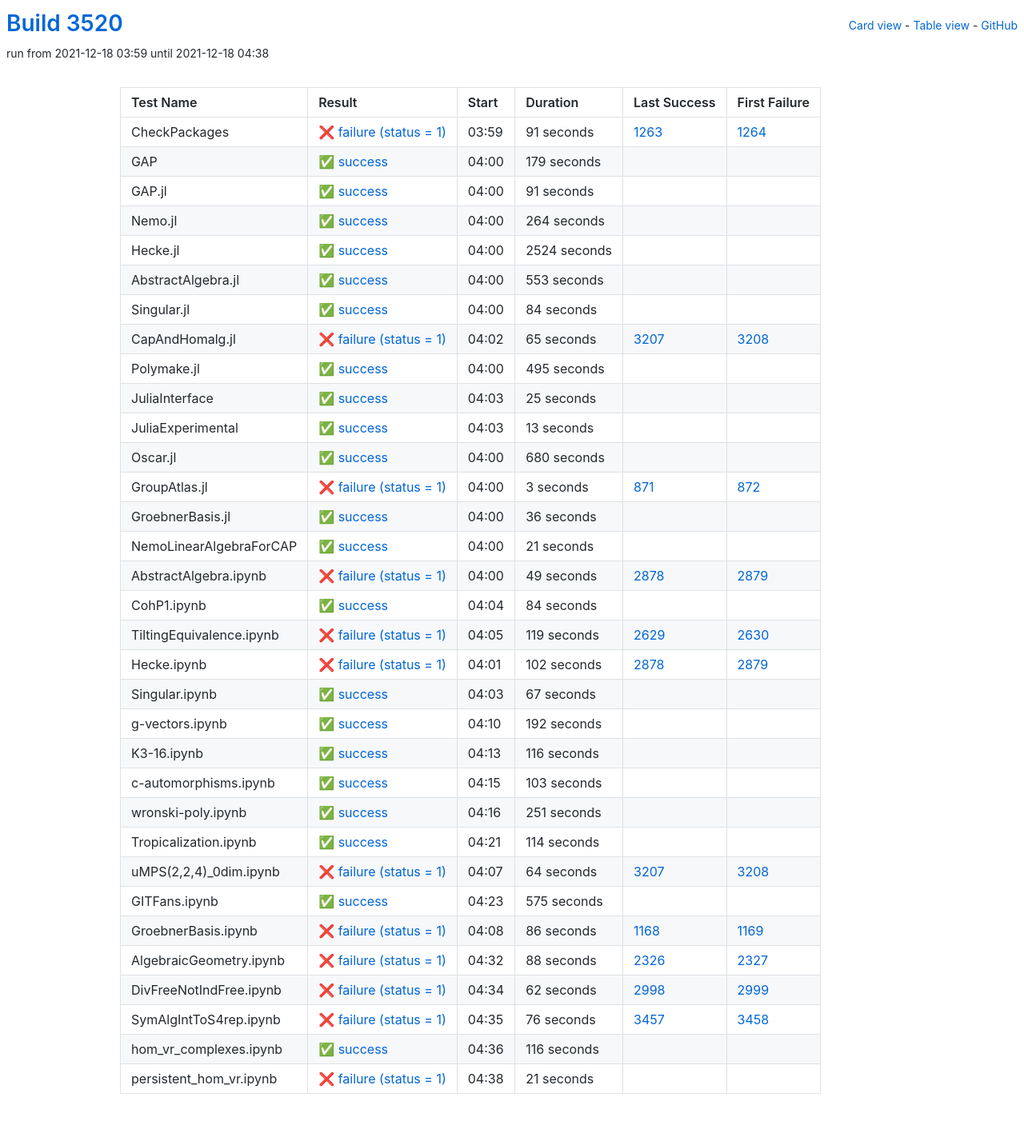
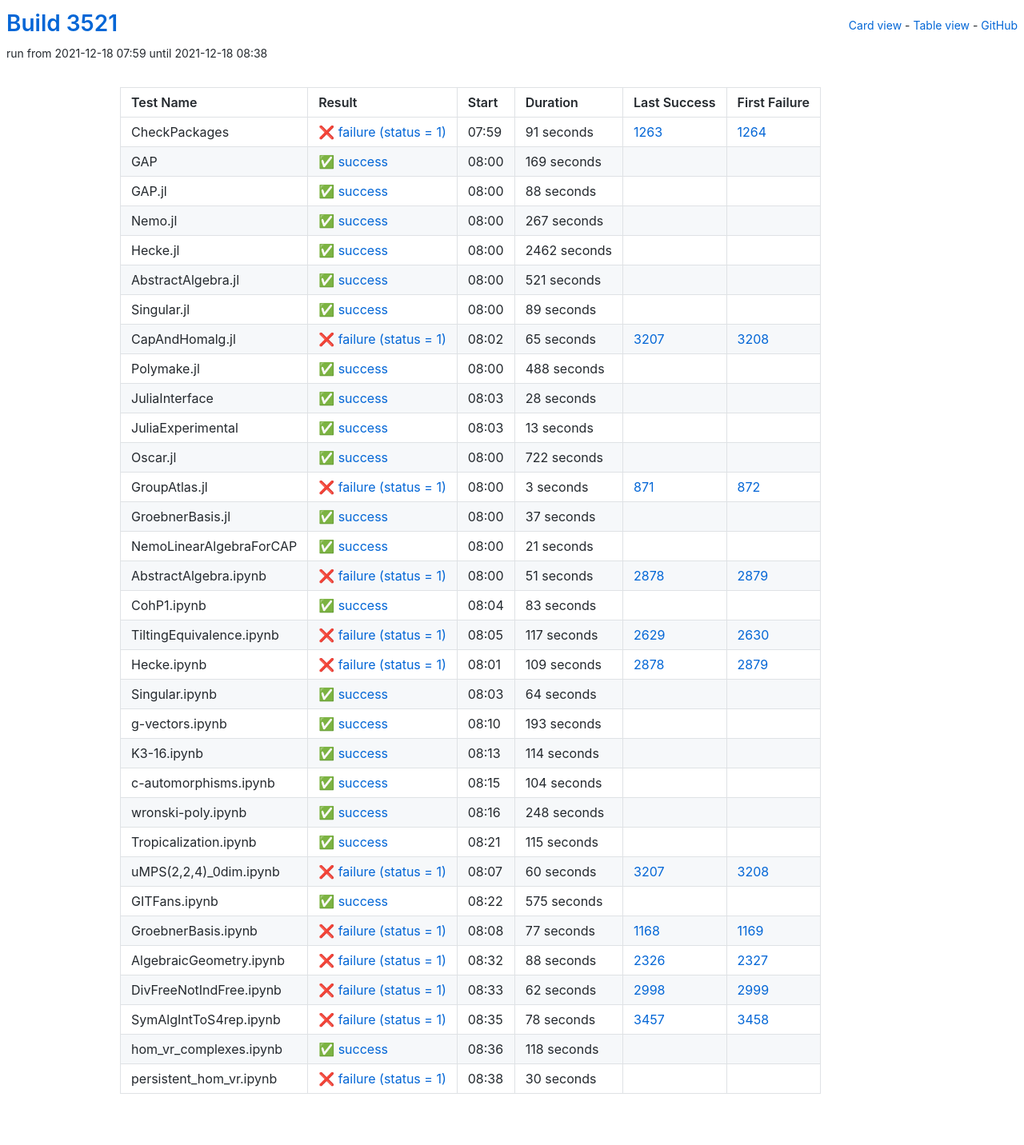
Before and after one commit to oscar-system/oscar-ci-status-stable, a Jekyll site: the page built from table.html, in a window 1280 px wide. Shown: the whole page at 80% size. Built offline with Jekyll 4.4.1, drawn with Linux system fonts in a browser that asks for light colours.

Commit message:
Build #3521

```diff
--- a/_data/ci.yml
+++ b/_data/ci.yml
@@ -1,6 +1,6 @@
 ---
-build: 3520
-build_url: https://oscarci.mathematik.uni-kl.de/job/oscar-stable/3520/
+build: 3521
+build_url: https://oscarci.mathematik.uni-kl.de/job/oscar-stable/3521/
 job: oscar-stable
 organization: oscar-system
 repo: oscar-ci-status-stable
@@ -8,8 +8,8 @@ repourl: https://github.com/oscar-system/oscar-ci-status-stable
 tests:
 - name: CheckPackages
   id: checkpackages
-  log: https://oscarci.mathematik.uni-kl.de/job/oscar-stable/3520/artifact/logs/build-3520/CheckPackages.log
-  start: 2021-12-18 03:59
+  log: https://oscarci.mathematik.uni-kl.de/job/oscar-stable/3521/artifact/logs/build-3521/CheckPackages.log
+  start: 2021-12-18 07:59
   success: false
   exitcode: 1
   status: failure
@@ -20,80 +20,80 @@ tests:
   first_failure_url: https://oscarci.mathematik.uni-kl.de/job/oscar-stable/1264/
 - name: GAP
   id: gap
-  log: https://oscarci.mathematik.uni-kl.de/job/oscar-stable/3520/artifact/logs/build-3520/GAP.log
-  start: 2021-12-18 04:00
+  log: https://oscarci.mathematik.uni-kl.de/job/oscar-stable/3521/artifact/logs/build-3521/GAP.log
+  start: 2021-12-18 08:00
   success: true
   exitcode: 0
   status: success
-  duration: 179
+  duration: 169
   last_success: false
   last_success_url:
   first_failure: false
   first_failure_url:
 - name: GAP.jl
   id: gap-jl
-  log: https://oscarci.mathematik.uni-kl.de/job/oscar-stable/3520/artifact/logs/build-3520/GAP.jl.log
-  start: 2021-12-18 04:00
+  log: https://oscarci.mathematik.uni-kl.de/job/oscar-stable/3521/artifact/logs/build-3521/GAP.jl.log
+  start: 2021-12-18 08:00
   success: true
   exitcode: 0
   status: success
-  duration: 91
+  duration: 88
   last_success: false
   last_success_url:
   first_failure: false
   first_failure_url:
 - name: Nemo.jl
   id: nemo-jl
-  log: https://oscarci.mathematik.uni-kl.de/job/oscar-stable/3520/artifact/logs/build-3520/Nemo.jl.log
-  start: 2021-12-18 04:00
+  log: https://oscarci.mathematik.uni-kl.de/job/oscar-stable/3521/artifact/logs/build-3521/Nemo.jl.log
+  start: 2021-12-18 08:00
   success: true
   exitcode: 0
   status: success
-  duration: 264
+  duration: 267
   last_success: false
   last_success_url:
   first_failure: false
   first_failure_url:
 - name: Hecke.jl
   id: hecke-jl
-  log: https://oscarci.mathematik.uni-kl.de/job/oscar-stable/3520/artifact/logs/build-3520/Hecke.jl.log
-  start: 2021-12-18 04:00
+  log: https://oscarci.mathematik.uni-kl.de/job/oscar-stable/3521/artifact/logs/build-3521/Hecke.jl.log
+  start: 2021-12-18 08:00
   success: true
   exitcode: 0
   status: success
-  duration: 2524
+  duration: 2462
   last_success: false
   last_success_url:
   first_failure: false
   first_failure_url:
 - name: AbstractAlgebra.jl
   id: abstractalgebra-jl
-  log: https://oscarci.mathematik.uni-kl.de/job/oscar-stable/3520/artifact/logs/build-3520/AbstractAlgebra.jl.log
-  start: 2021-12-18 04:00
+  log: https://oscarci.mathematik.uni-kl.de/job/oscar-stable/3521/artifact/logs/build-3521/AbstractAlgebra.jl.log
+  start: 2021-12-18 08:00
   success: true
   exitcode: 0
   status: success
-  duration: 553
+  duration: 521
   last_success: false
   last_success_url:
   first_failure: false
   first_failure_url:
 - name: Singular.jl
   id: singular-jl
-  log: https://oscarci.mathematik.uni-kl.de/job/oscar-stable/3520/artifact/logs/build-3520/Singular.jl.log
-  start: 2021-12-18 04:00
+  log: https://oscarci.mathematik.uni-kl.de/job/oscar-stable/3521/artifact/logs/build-3521/Singular.jl.log
+  start: 2021-12-18 08:00
   success: true
   exitcode: 0
   status: success
-  duration: 84
+  duration: 89
   last_success: false
   last_success_url:
   first_failure: false
   first_failure_url:
 - name: CapAndHomalg.jl
   id: capandhomalg-jl
-  log: https://oscarci.mathematik.uni-kl.de/job/oscar-stable/3520/artifact/logs/build-3520/CapAndHomalg.jl.log
-  start: 2021-12-18 04:02
+  log: https://oscarci.mathematik.uni-kl.de/job/oscar-stable/3521/artifact/logs/build-3521/CapAndHomalg.jl.log
+  start: 2021-12-18 08:02
   success: false
   exitcode: 1
   status: failure
@@ -104,32 +104,32 @@ tests:
   first_failure_url: https://oscarci.mathematik.uni-kl.de/job/oscar-stable/3208/
 - name: Polymake.jl
   id: polymake-jl
-  log: https://oscarci.mathematik.uni-kl.de/job/oscar-stable/3520/artifact/logs/build-3520/Polymake.jl.log
-  start: 2021-12-18 04:00
+  log: https://oscarci.mathematik.uni-kl.de/job/oscar-stable/3521/artifact/logs/build-3521/Polymake.jl.log
+  start: 2021-12-18 08:00
   success: true
   exitcode: 0
   status: success
-  duration: 495
+  duration: 488
   last_success: false
   last_success_url:
   first_failure: false
   first_failure_url:
 - name: JuliaInterface
   id: juliainterface
-  log: https://oscarci.mathematik.uni-kl.de/job/oscar-stable/3520/artifact/logs/build-3520/JuliaInterface.log
-  start: 2021-12-18 04:03
+  log: https://oscarci.mathematik.uni-kl.de/job/oscar-stable/3521/artifact/logs/build-3521/JuliaInterface.log
+  start: 2021-12-18 08:03
   success: true
   exitcode: 0
   status: success
-  duration: 25
+  duration: 28
   last_success: false
   last_success_url:
   first_failure: false
   first_failure_url:
 - name: JuliaExperimental
   id: juliaexperimental
-  log: https://oscarci.mathematik.uni-kl.de/job/oscar-stable/3520/artifact/logs/build-3520/JuliaExperimental.log
-  start: 2021-12-18 04:03
+  log: https://oscarci.mathematik.uni-kl.de/job/oscar-stable/3521/artifact/logs/build-3521/JuliaExperimental.log
+  start: 2021-12-18 08:03
   success: true
   exitcode: 0
   status: success
@@ -140,20 +140,20 @@ tests:
   first_failure_url:
 - name: Oscar.jl
   id: oscar-jl
-  log: https://oscarci.mathematik.uni-kl.de/job/oscar-stable/3520/artifact/logs/build-3520/Oscar.jl.log
-  start: 2021-12-18 04:00
+  log: https://oscarci.mathematik.uni-kl.de/job/oscar-stable/3521/artifact/logs/build-3521/Oscar.jl.log
+  start: 2021-12-18 08:00
   success: true
   exitcode: 0
   status: success
-  duration: 680
+  duration: 722
   last_success: false
   last_success_url:
   first_failure: false
   first_failure_url:
 - name: GroupAtlas.jl
   id: groupatlas-jl
-  log: https://oscarci.mathematik.uni-kl.de/job/oscar-stable/3520/artifact/logs/build-3520/GroupAtlas.jl.log
-  start: 2021-12-18 04:00
+  log: https://oscarci.mathematik.uni-kl.de/job/oscar-stable/3521/artifact/logs/build-3521/GroupAtlas.jl.log
+  start: 2021-12-18 08:00
   success: false
   exitcode: 1
   status: failure
@@ -164,20 +164,20 @@ tests:
   first_failure_url: https://oscarci.mathematik.uni-kl.de/job/oscar-stable/872/
 - name: GroebnerBasis.jl
   id: groebnerbasis-jl
-  log: https://oscarci.mathematik.uni-kl.de/job/oscar-stable/3520/artifact/logs/build-3520/GroebnerBasis.jl.log
-  start: 2021-12-18 04:00
+  log: https://oscarci.mathematik.uni-kl.de/job/oscar-stable/3521/artifact/logs/build-3521/GroebnerBasis.jl.log
+  start: 2021-12-18 08:00
   success: true
   exitcode: 0
   status: success
-  duration: 36
+  duration: 37
   last_success: false
   last_success_url:
   first_failure: false
   first_failure_url:
 - name: NemoLinearAlgebraForCAP
   id: nemolinearalgebraforcap
-  log: https://oscarci.mathematik.uni-kl.de/job/oscar-stable/3520/artifact/logs/build-3520/NemoLinearAlgebraForCAP.log
-  start: 2021-12-18 04:00
+  log: https://oscarci.mathematik.uni-kl.de/job/oscar-stable/3521/artifact/logs/build-3521/NemoLinearAlgebraForCAP.log
+  start: 2021-12-18 08:00
   success: true
   exitcode: 0
   status: success
@@ -188,116 +188,80 @@ tests:
   first_failure_url:
 - name: AbstractAlgebra.ipynb
   id: abstractalgebra-ipynb
-  log: https://oscarci.mathematik.uni-kl.de/job/oscar-stable/3520/artifact/logs/build-3520/AbstractAlgebra.ipynb.log
-  start: 2021-12-18 04:00
+  log: https://oscarci.mathematik.uni-kl.de/job/oscar-stable/3521/artifact/logs/build-3521/AbstractAlgebra.ipynb.log
+  start: 2021-12-18 08:00
   success: false
   exitcode: 1
   status: failure
-  duration: 49
+  duration: 51
   last_success: 2878
   last_success_url: https://oscarci.mathematik.uni-kl.de/job/oscar-stable/2878/
   first_failure: 2879
   first_failure_url: https://oscarci.mathematik.uni-kl.de/job/oscar-stable/2879/
 - name: CohP1.ipynb
   id: cohp1-ipynb
-  log: https://oscarci.mathematik.uni-kl.de/job/oscar-stable/3520/artifact/logs/build-3520/CohP1.ipynb.log
-  start: 2021-12-18 04:04
+  log: https://oscarci.mathematik.uni-kl.de/job/oscar-stable/3521/artifact/logs/build-3521/CohP1.ipynb.log
+  start: 2021-12-18 08:04
   success: true
   exitcode: 0
   status: success
-  duration: 84
+  duration: 83
   last_success: false
   last_success_url:
   first_failure: false
   first_failure_url:
 - name: TiltingEquivalence.ipynb
   id: tiltingequivalence-ipynb
-  log: https://oscarci.mathematik.uni-kl.de/job/oscar-stable/3520/artifact/logs/build-3520/TiltingEquivalence.ipynb.log
-  start: 2021-12-18 04:05
+  log: https://oscarci.mathematik.uni-kl.de/job/oscar-stable/3521/artifact/logs/build-3521/TiltingEquivalence.ipynb.log
+  start: 2021-12-18 08:05
   success: false
   exitcode: 1
   status: failure
-  duration: 119
+  duration: 117
   last_success: 2629
   last_success_url: https://oscarci.mathematik.uni-kl.de/job/oscar-stable/2629/
   first_failure: 2630
   first_failure_url: https://oscarci.mathematik.uni-kl.de/job/oscar-stable/2630/
 - name: Hecke.ipynb
   id: hecke-ipynb
-  log: https://oscarci.mathematik.uni-kl.de/job/oscar-stable/3520/artifact/logs/build-3520/Hecke.ipynb.log
-  start: 2021-12-18 04:01
+  log: https://oscarci.mathematik.uni-kl.de/job/oscar-stable/3521/artifact/logs/build-3521/Hecke.ipynb.log
+  start: 2021-12-18 08:01
   success: false
   exitcode: 1
   status: failure
-  duration: 102
+  duration: 109
   last_success: 2878
   last_success_url: https://oscarci.mathematik.uni-kl.de/job/oscar-stable/2878/
   first_failure: 2879
   first_failure_url: https://oscarci.mathematik.uni-kl.de/job/oscar-stable/2879/
 - name: Singular.ipynb
   id: singular-ipynb
-  log: https://oscarci.mathematik.uni-kl.de/job/oscar-stable/3520/artifact/logs/build-3520/Singular.ipynb.log
-  start: 2021-12-18 04:03
+  log: https://oscarci.mathematik.uni-kl.de/job/oscar-stable/3521/artifact/logs/build-3521/Singular.ipynb.log
+  start: 2021-12-18 08:03
   success: true
   exitcode: 0
   status: success
-  duration: 67
+  duration: 64
   last_success: false
   last_success_url:
   first_failure: false
   first_failure_url:
 - name: g-vectors.ipynb
   id: g-vectors-ipynb
-  log: https://oscarci.mathematik.uni-kl.de/job/oscar-stable/3520/artifact/logs/build-3520/g-vectors.ipynb.log
-  start: 2021-12-18 04:10
+  log: https://oscarci.mathematik.uni-kl.de/job/oscar-stable/3521/artifact/logs/build-3521/g-vectors.ipynb.log
+  start: 2021-12-18 08:10
   success: true
   exitcode: 0
   status: success
-  duration: 192
+  duration: 193
   last_success: false
   last_success_url:
   first_failure: false
   first_failure_url:
 - name: K3-16.ipynb
   id: k3-16-ipynb
-  log: https://oscarci.mathematik.uni-kl.de/job/oscar-stable/3520/artifact/logs/build-3520/K3-16.ipynb.log
-  start: 2021-12-18 04:13
-  success: true
-  exitcode: 0
-  status: success
-  duration: 116
-  last_success: false
-  last_success_url:
-  first_failure: false
-  first_failure_url:
-- name: c-automorphisms.ipynb
-  id: c-automorphisms-ipynb
-  log: https://oscarci.mathematik.uni-kl.de/job/oscar-stable/3520/artifact/logs/build-3520/c-automorphisms.ipynb.log
-  start: 2021-12-18 04:15
-  success: true
-  exitcode: 0
-  status: success
-  duration: 103
-  last_success: false
-  last_success_url:
-  first_failure: false
-  first_failure_url:
-- name: wronski-poly.ipynb
-  id: wronski-poly-ipynb
-  log: https://oscarci.mathematik.uni-kl.de/job/oscar-stable/3520/artifact/logs/build-3520/wronski-poly.ipynb.log
-  start: 2021-12-18 04:16
-  success: true
-  exitcode: 0
-  status: success
-  duration: 251
-  last_success: false
-  last_success_url:
-  first_failure: false
-  first_failure_url:
-- name: Tropicalization.ipynb
-  id: tropicalization-ipynb
-  log: https://oscarci.mathematik.uni-kl.de/job/oscar-stable/3520/artifact/logs/build-3520/Tropicalization.ipynb.log
-  start: 2021-12-18 04:21
+  log: https://oscarci.mathematik.uni-kl.de/job/oscar-stable/3521/artifact/logs/build-3521/K3-16.ipynb.log
+  start: 2021-12-18 08:13
   success: true
   exitcode: 0
   status: success
@@ -306,22 +270,58 @@ tests:
   last_success_url:
   first_failure: false
   first_failure_url:
+- name: c-automorphisms.ipynb
+  id: c-automorphisms-ipynb
+  log: https://oscarci.mathematik.uni-kl.de/job/oscar-stable/3521/artifact/logs/build-3521/c-automorphisms.ipynb.log
+  start: 2021-12-18 08:15
+  success: true
+  exitcode: 0
+  status: success
+  duration: 104
+  last_success: false
+  last_success_url:
+  first_failure: false
+  first_failure_url:
+- name: wronski-poly.ipynb
+  id: wronski-poly-ipynb
+  log: https://oscarci.mathematik.uni-kl.de/job/oscar-stable/3521/artifact/logs/build-3521/wronski-poly.ipynb.log
+  start: 2021-12-18 08:16
+  success: true
+  exitcode: 0
+  status: success
+  duration: 248
+  last_success: false
+  last_success_url:
+  first_failure: false
+  first_failure_url:
+- name: Tropicalization.ipynb
+  id: tropicalization-ipynb
+  log: https://oscarci.mathematik.uni-kl.de/job/oscar-stable/3521/artifact/logs/build-3521/Tropicalization.ipynb.log
+  start: 2021-12-18 08:21
+  success: true
+  exitcode: 0
+  status: success
+  duration: 115
+  last_success: false
+  last_success_url:
+  first_failure: false
+  first_failure_url:
 - name: uMPS(2,2,4)_0dim.ipynb
   id: umps-2-2-4-0dim-ipynb
-  log: https://oscarci.mathematik.uni-kl.de/job/oscar-stable/3520/artifact/logs/build-3520/uMPS-2-2-4-_0dim.ipynb.log
-  start: 2021-12-18 04:07
+  log: https://oscarci.mathematik.uni-kl.de/job/oscar-stable/3521/artifact/logs/build-3521/uMPS-2-2-4-_0dim.ipynb.log
+  start: 2021-12-18 08:07
   success: false
   exitcode: 1
   status: failure
-  duration: 64
+  duration: 60
   last_success: 3207
   last_success_url: https://oscarci.mathematik.uni-kl.de/job/oscar-stable/3207/
   first_failure: 3208
   first_failure_url: https://oscarci.mathematik.uni-kl.de/job/oscar-stable/3208/
 - name: GITFans.ipynb
   id: gitfans-ipynb
-  log: https://oscarci.mathematik.uni-kl.de/job/oscar-stable/3520/artifact/logs/build-3520/GITFans.ipynb.log
-  start: 2021-12-18 04:23
+  log: https://oscarci.mathematik.uni-kl.de/job/oscar-stable/3521/artifact/logs/build-3521/GITFans.ipynb.log
+  start: 2021-12-18 08:22
   success: true
   exitcode: 0
   status: success
@@ -332,20 +332,20 @@ tests:
   first_failure_url:
 - name: GroebnerBasis.ipynb
   id: groebnerbasis-ipynb
-  log: https://oscarci.mathematik.uni-kl.de/job/oscar-stable/3520/artifact/logs/build-3520/GroebnerBasis.ipynb.log
-  start: 2021-12-18 04:08
+  log: https://oscarci.mathematik.uni-kl.de/job/oscar-stable/3521/artifact/logs/build-3521/GroebnerBasis.ipynb.log
+  start: 2021-12-18 08:08
   success: false
   exitcode: 1
   status: failure
-  duration: 86
+  duration: 77
   last_success: 1168
   last_success_url: https://oscarci.mathematik.uni-kl.de/job/oscar-stable/1168/
   first_failure: 1169
   first_failure_url: https://oscarci.mathematik.uni-kl.de/job/oscar-stable/1169/
 - name: AlgebraicGeometry.ipynb
   id: algebraicgeometry-ipynb
-  log: https://oscarci.mathematik.uni-kl.de/job/oscar-stable/3520/artifact/logs/build-3520/AlgebraicGeometry.ipynb.log
-  start: 2021-12-18 04:32
+  log: https://oscarci.mathematik.uni-kl.de/job/oscar-stable/3521/artifact/logs/build-3521/AlgebraicGeometry.ipynb.log
+  start: 2021-12-18 08:32
   success: false
   exitcode: 1
   status: failure
@@ -356,8 +356,8 @@ tests:
   first_failure_url: https://oscarci.mathematik.uni-kl.de/job/oscar-stable/2327/
 - name: DivFreeNotIndFree.ipynb
   id: divfreenotindfree-ipynb
-  log: https://oscarci.mathematik.uni-kl.de/job/oscar-stable/3520/artifact/logs/build-3520/DivFreeNotIndFree.ipynb.log
-  start: 2021-12-18 04:34
+  log: https://oscarci.mathematik.uni-kl.de/job/oscar-stable/3521/artifact/logs/build-3521/DivFreeNotIndFree.ipynb.log
+  start: 2021-12-18 08:33
   success: false
   exitcode: 1
   status: failure
@@ -368,36 +368,36 @@ tests:
   first_failure_url: https://oscarci.mathematik.uni-kl.de/job/oscar-stable/2999/
 - name: SymAlgIntToS4rep.ipynb
   id: symalginttos4rep-ipynb
-  log: https://oscarci.mathematik.uni-kl.de/job/oscar-stable/3520/artifact/logs/build-3520/SymAlgIntToS4rep.ipynb.log
-  start: 2021-12-18 04:35
+  log: https://oscarci.mathematik.uni-kl.de/job/oscar-stable/3521/artifact/logs/build-3521/SymAlgIntToS4rep.ipynb.log
+  start: 2021-12-18 08:35
   success: false
   exitcode: 1
   status: failure
-  duration: 76
+  duration: 78
   last_success: 3457
   last_success_url: https://oscarci.mathematik.uni-kl.de/job/oscar-stable/3457/
   first_failure: 3458
   first_failure_url: https://oscarci.mathematik.uni-kl.de/job/oscar-stable/3458/
 - name: hom_vr_complexes.ipynb
   id: hom-vr-complexes-ipynb
-  log: https://oscarci.mathematik.uni-kl.de/job/oscar-stable/3520/artifact/logs/build-3520/hom_vr_complexes.ipynb.log
-  start: 2021-12-18 04:36
+  log: https://oscarci.mathematik.uni-kl.de/job/oscar-stable/3521/artifact/logs/build-3521/hom_vr_complexes.ipynb.log
+  start: 2021-12-18 08:36
   success: true
   exitcode: 0
   status: success
-  duration: 116
+  duration: 118
   last_success: false
   last_success_url:
   first_failure: false
   first_failure_url:
 - name: persistent_hom_vr.ipynb
   id: persistent-hom-vr-ipynb
-  log: https://oscarci.mathematik.uni-kl.de/job/oscar-stable/3520/artifact/logs/build-3520/persistent_hom_vr.ipynb.log
-  start: 2021-12-18 04:38
+  log: https://oscarci.mathematik.uni-kl.de/job/oscar-stable/3521/artifact/logs/build-3521/persistent_hom_vr.ipynb.log
+  start: 2021-12-18 08:38
   success: false
   exitcode: 1
   status: failure
-  duration: 21
+  duration: 30
   last_success: false
   last_success_url:
   first_failure: false
```
Also changed, not shown: README.md.
